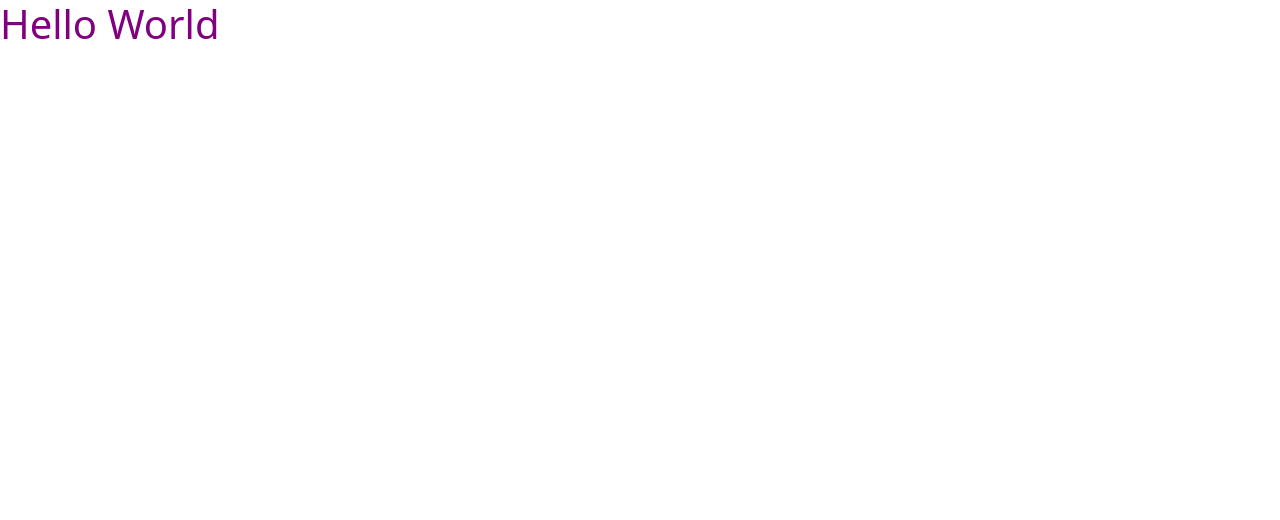
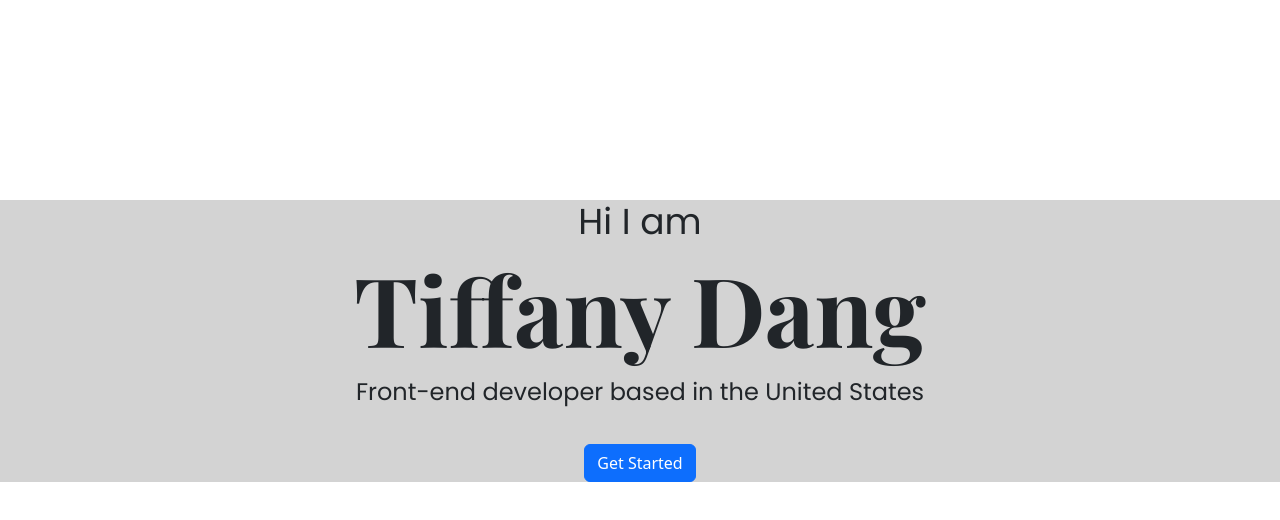
Before and after one commit to tdang021/portfolio-project, a plain HTML site: page index.html in a window 1280 px wide. Drawn offline with nearby package versions, Linux system fonts and the light colour scheme.

Commit message:
Added css styling and fontawesome/google fonts

```diff
--- a/index.html
+++ b/index.html
@@ -10,11 +10,28 @@
       integrity="sha384-KK94CHFLLe+nY2dmCWGMq91rCGa5gtU4mk92HdvYe+M/SXH301p5ILy+dN9+nJOZ"
       crossorigin="anonymous"
     />
+
+    <script
+      src="https://kit.fontawesome.com/4c55a6e2ae.js"
+      crossorigin="anonymous"
+    ></script>
+    <link rel="preconnect" href="https://fonts.googleapis.com" />
+    <link rel="preconnect" href="https://fonts.gstatic.com" crossorigin />
+    <link
+      href="https://fonts.googleapis.com/css2?family=Playfair+Display:wght@700&family=Poppins&display=swap"
+      rel="stylesheet"
+    />
+
     <link rel="stylesheet" type="text/css" href="source/style.css" />
 
     <title>Tiffany Dang Portfolio</title>
   </head>
   <body>
-    <h1>Hello World</h1>
+    <div class="intro">
+      <h3>Hi I am</h3>
+      <h1>Tiffany Dang</h1>
+      <p class="title">Front-end developer based in the United States</p>
+      <a href="#" class="btn btn-primary start-button">Get Started</a>
+    </div>
   </body>
 </html>
--- a/source/style.css
+++ b/source/style.css
@@ -1,3 +1,31 @@
+body {
+  max-width: 100%;
+}
+
+.intro {
+  text-align: center;
+  margin-top: 200px;
+  margin-bottom: 200px;
+  background: lightgray;
+}
+
 h1 {
-  color: purple;
+  font-family: "playfair display";
+  font-size: 96px;
 }
+h3,
+p.title {
+  font-family: "poppins";
+}
+
+h3 {
+  font-size: 36px;
+}
+
+p.title {
+  font-size: 24px;
+}
+
+.start-button {
+  margin-top: 18px;
+}
```
